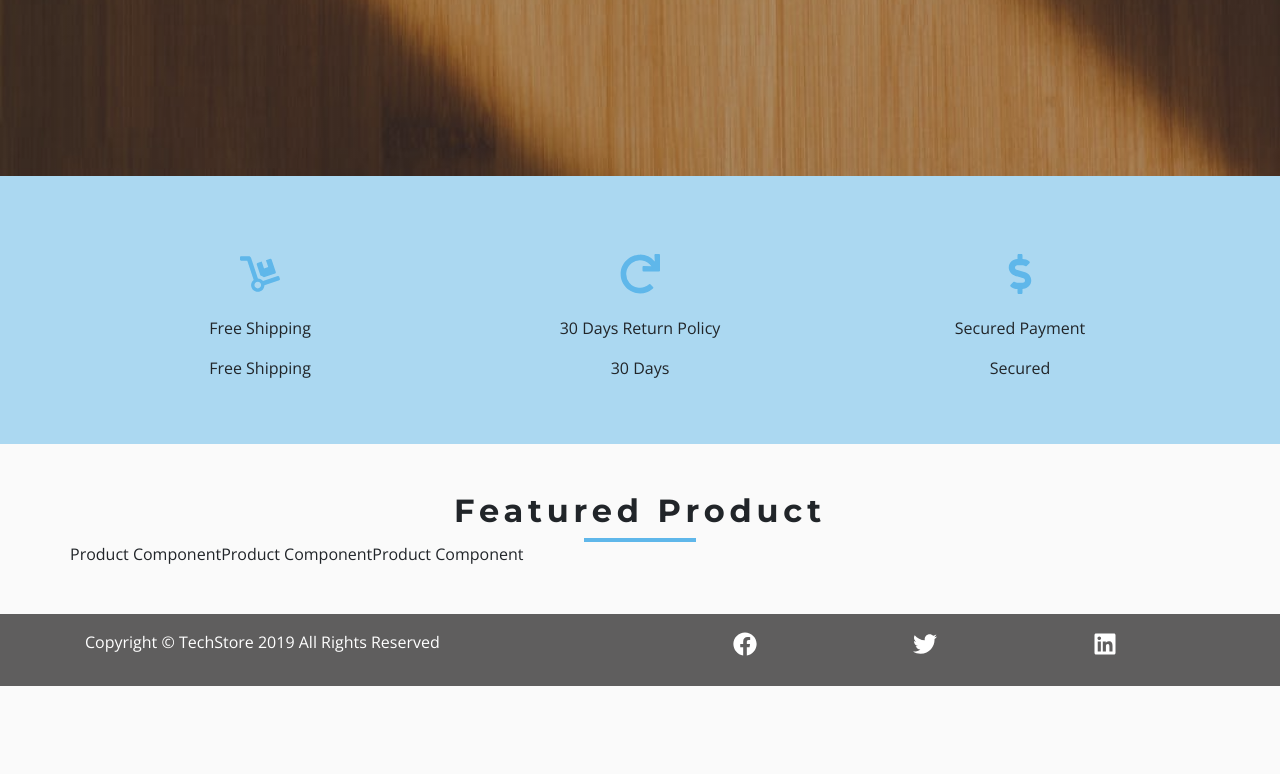
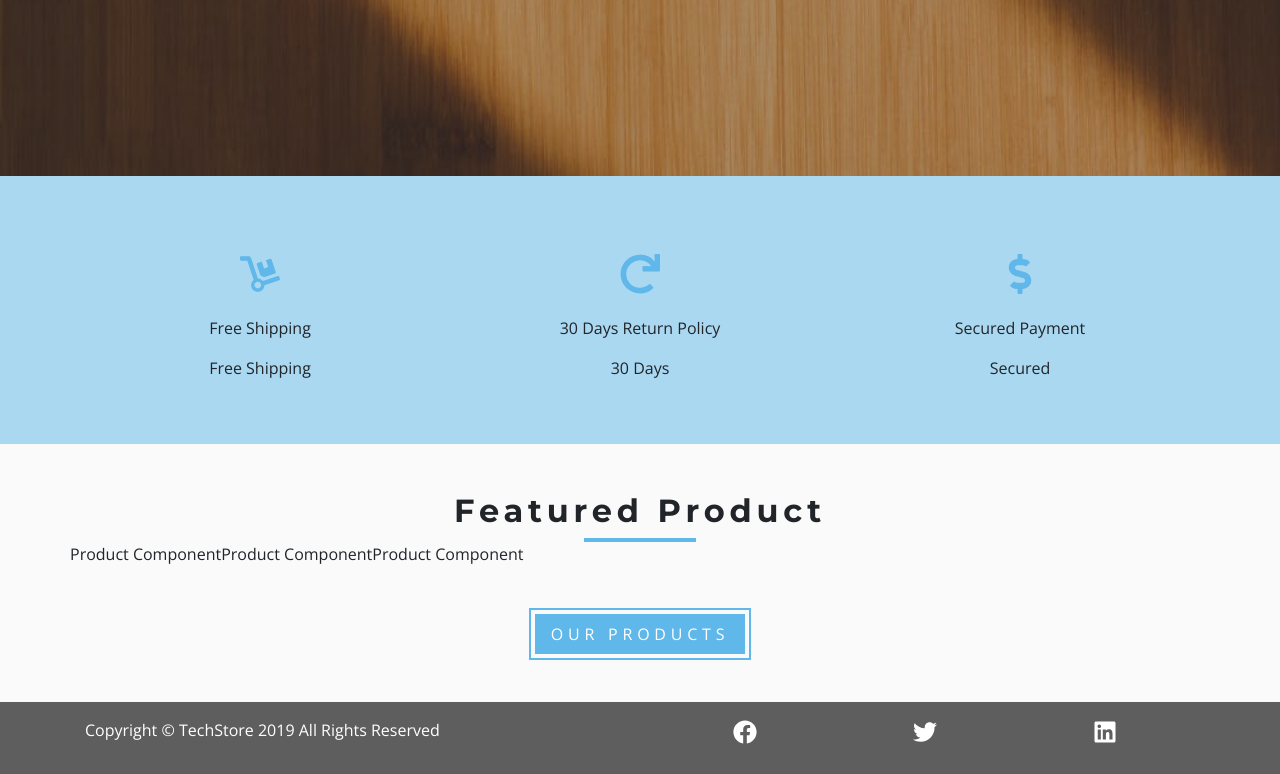
Before and after one commit to Molderck/TechStore-ReactJS, a React (Create React App) app in the folder tech-store/: page / in a window 1280 px wide. Shown: the part 685-1459 px from the top of the page. Before the commit the page ends 1371 px from the top, so only its background shows below. Built offline with nearby package versions, Linux system fonts and the light colour scheme.

Commit message:
Added Link to Featured Component to redirect to /products

```diff
--- a/tech-store/src/components/HomePage/Featured.js
+++ b/tech-store/src/components/HomePage/Featured.js
@@ -17,6 +17,13 @@ export default function Featured() {
                         }}
                     </ProductConsumer>
                 </div>
+                <div className="row mt-5">
+                    <div className="col text-center">
+                        <Link to="/products" className="main-link">
+                            Our Products
+                        </Link>
+                    </div>
+                </div>
             </div>
         </section>
     )
```
